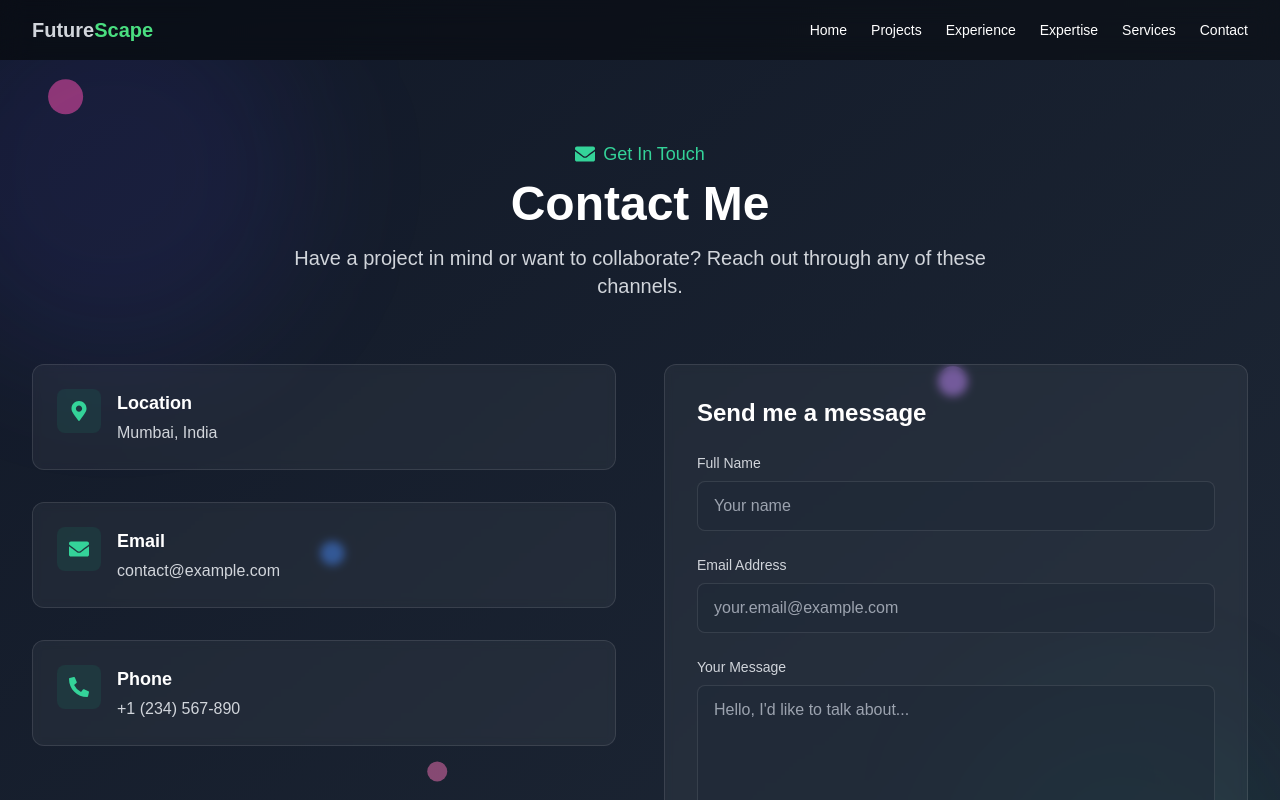
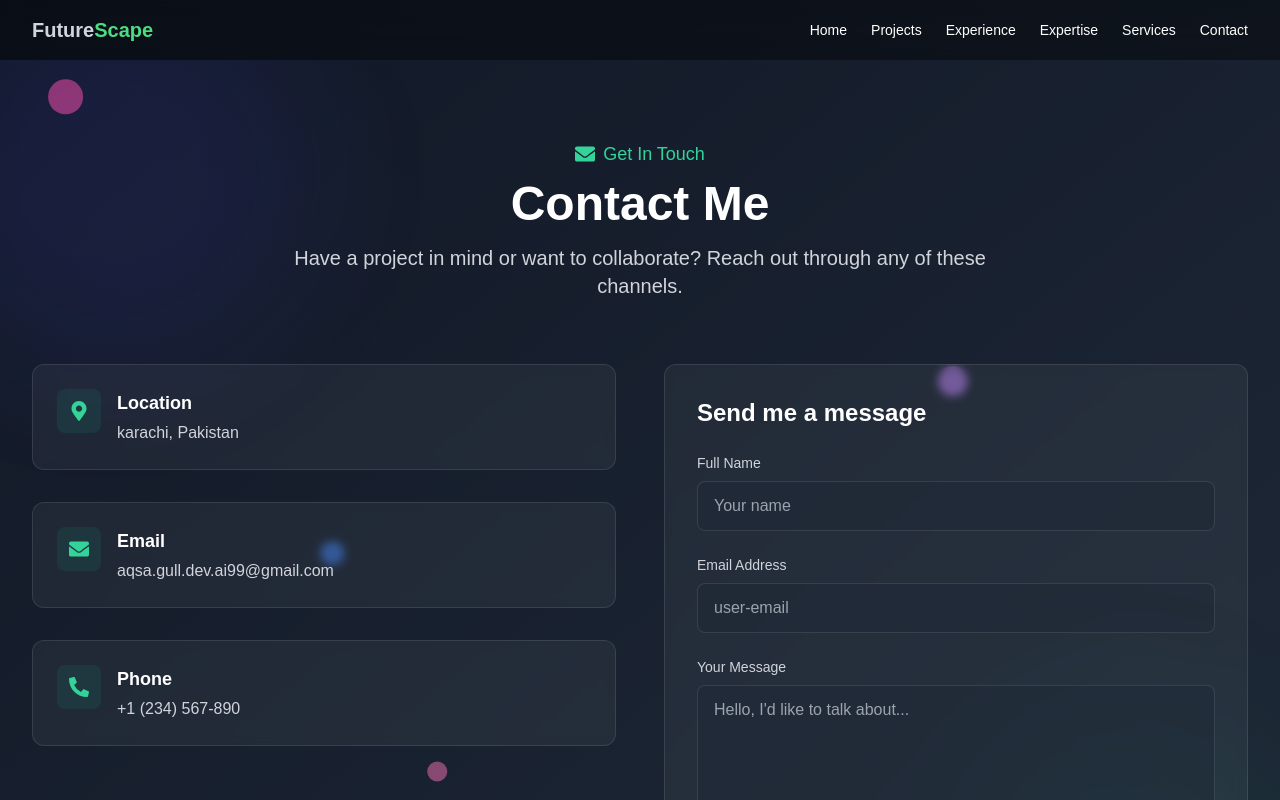
Before and after one commit to Aqsagull99/personal_portfolio_Two, a Next.js app: page /contact in a window 1280 px wide. Shown: the top 800 px of the page. Built offline with nearby package versions, Linux system fonts and the light colour scheme.

Commit message:
Updated projects

```diff
--- a/src/app/contact/page.tsx
+++ b/src/app/contact/page.tsx
@@ -99,21 +99,12 @@ export default function Contact() {
     }
   };
 
-  // const openWhatsApp = () => {
-  //   const phoneNumber = "1234567890";
-  //   const message =
-  //     "Hello! I came across your portfolio and wanted to connect.";
-  //   const url = `https://wa.me/${phoneNumber}?text=${encodeURIComponent(
-  //     message
-  //   )}`;
-  //   window.open(url, "_blank");
-  // };
 
 
  // ✅ Window-safe WhatsApp function
   const openWhatsApp = () => {
     if (typeof window !== "undefined") {
-      const phoneNumber = "1234567890";
+      const phoneNumber = "03172813709";
       const message =
         "Hello! I came across your portfolio and wanted to connect.";
       const url = `https://wa.me/${phoneNumber}?text=${encodeURIComponent(
@@ -203,13 +194,13 @@ export default function Contact() {
                 {
                   Icon: FaMapMarkerAlt,
                   title: "Location",
-                  text: "Mumbai, India",
+                  text: "karachi, Pakistan",
                   color: "emerald",
                 },
                 {
                   Icon: FaEnvelope,
                   title: "Email",
-                  text: "contact@example.com",
+                  text: "aqsa.gull.dev.ai99@gmail.com",
                   color: "emerald",
                   link: "mailto:contact@example.com",
                 },
@@ -266,7 +257,7 @@ export default function Contact() {
 
                   <motion.a
                     {...iconAnimation}
-                    href="https://linkedin.com/in/yourprofile"
+                    href="https://www.linkedin.com/in/aqsa-gullofficial99"
                     target="_blank"
                     className="bg-blue-600 hover:bg-blue-700 text-white p-3 rounded-full transition-all"
                   >
@@ -275,7 +266,7 @@ export default function Contact() {
 
                   <motion.a
                     {...iconAnimation}
-                    href="https://github.com/yourusername"
+                    href="https://github.com/Aqsagull99"
                     target="_blank"
                     className="bg-gray-800 hover:bg-gray-700 text-white p-3 rounded-full transition-all"
                   >
@@ -284,7 +275,7 @@ export default function Contact() {
 
                   <motion.a
                     {...iconAnimation}
-                    href="mailto:contact@example.com"
+                    href="aqsa.gull.dev.ai99@gmail.com"
                     className="bg-red-600 hover:bg-red-700 text-white p-3 rounded-full transition-all"
                   >
                     <SiGmail className="text-xl" />
@@ -326,7 +317,7 @@ export default function Contact() {
                       id: "email",
                       label: "Email Address",
                       type: "email",
-                      placeholder: "your.email@example.com",
+                      placeholder: "user-email",
                     },
                   ].map((field) => (
                     <div key={field.id}>
```
